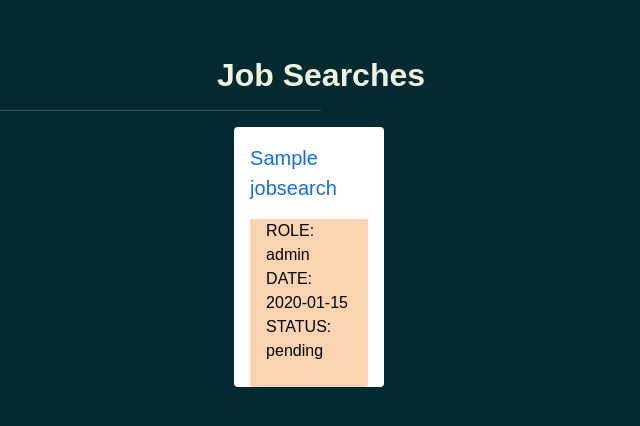
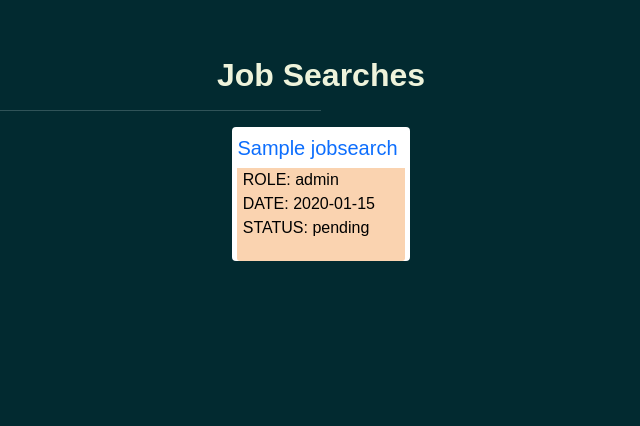
Before and after one commit to JWalshe86/career, a Django app: page /jobs/jobs_searched/ in a window 1280 px wide. Shown: the part 40-466 px from the top of the page, without its empty margins (319-959 px from the left). Run offline with Django 5.2, Linux system fonts and the light colour scheme; a user stored in the database is signed in; tables that the repository leaves empty hold one stand-in row (values such as "Sample post"); some web fonts are replaced.

Commit message:
Add style to keep card content contained

```diff
--- a/jobs/templates/jobs/job_searches.html
+++ b/jobs/templates/jobs/job_searches.html
@@ -26,10 +26,10 @@
         <div class="row">
             <div class="data-container col-10 offset-1">
                 <div class="row mt-1 mb-2">
-                <div class="row justify-content-center">
+                <div class="row g-0 justify-content-center d-flex flex-wrap">
                     {% for data in jobs_searched %}
-                        <div class="col-sm-6 col-md-6 col-lg-2 col-xl-2 m-2">
-                            <div class="card h-100 border-0">
+                        <div class="col-sm-6 col-md-6 col-lg-2 col-xl-2 m-2 d-flex">
+                            <div class="card h-100 w-100 border-0">
 				 <div class="card-body pb-0">
 					 <a href="{% url 'jobsearch_detail' data.id %}"><p class="lead mb-0 text-left font-weight-bold">{{ data.name}}</p></a>
 				 </div>
--- a/static/css/style.css
+++ b/static/css/style.css
@@ -1,3 +1,5 @@
+/* styling for base.html */
+
 @import url('https://fonts.googleapis.com/css2?family=Bai+Jamjuree:wght@400;500;600;700&display=swap');
 
 :root {
@@ -205,3 +207,13 @@ img {
     border-radius: 100px;
     font-size: 24px;
 }
+
+.card-body, .card-footer {
+    padding: calc(1rem / 3); /* Reduce the padding by a third */
+}
+
+@media (min-width: 992px) {
+.card .card-footer p.lead {
+    font-size: 1.4vw; /* Adjust based on your design needs */
+}
+}
```
Also changed, not shown: assets/css/style.css (added), static/css/main.css (line endings or trailing spaces), 2 other files.
